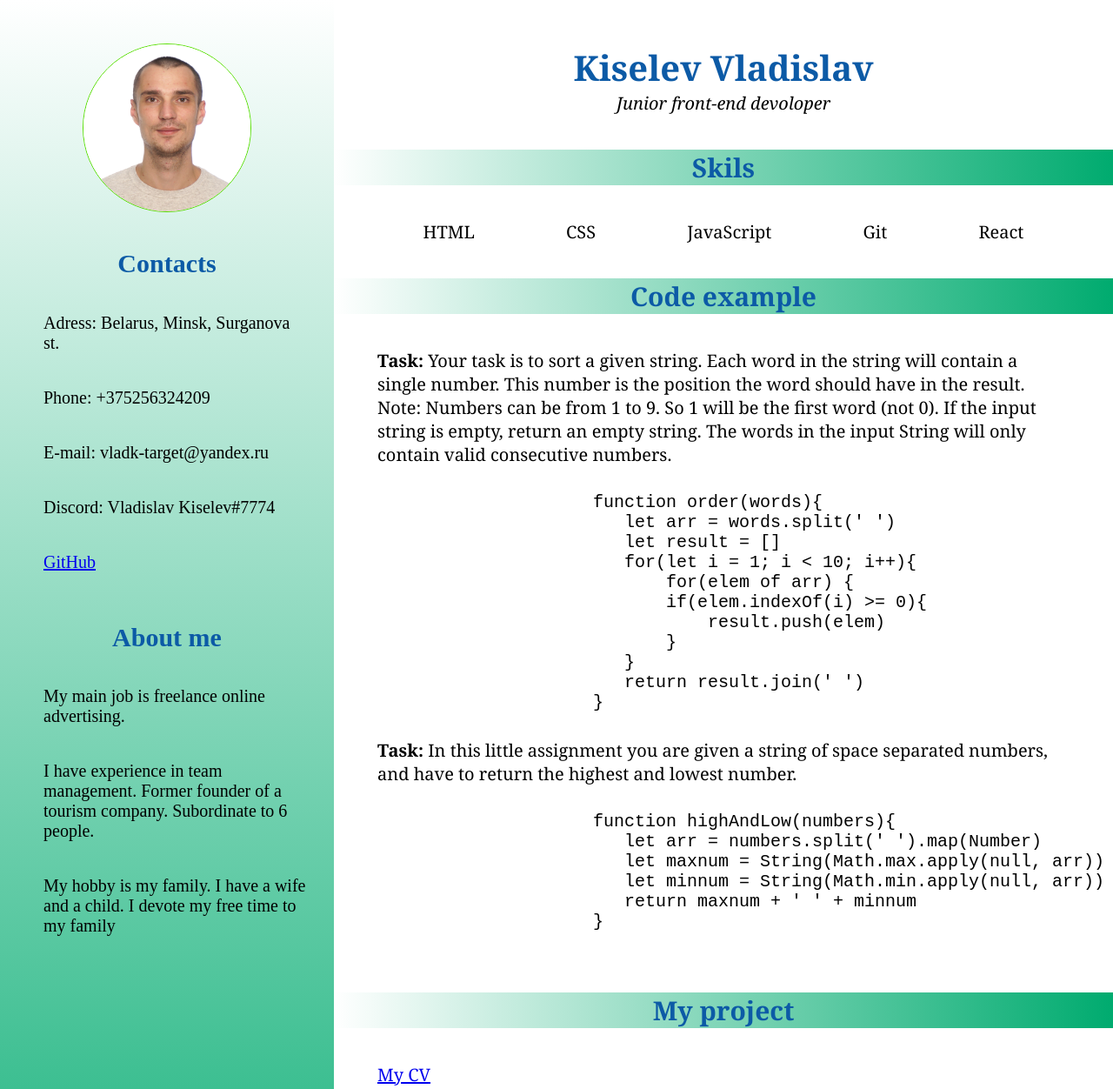
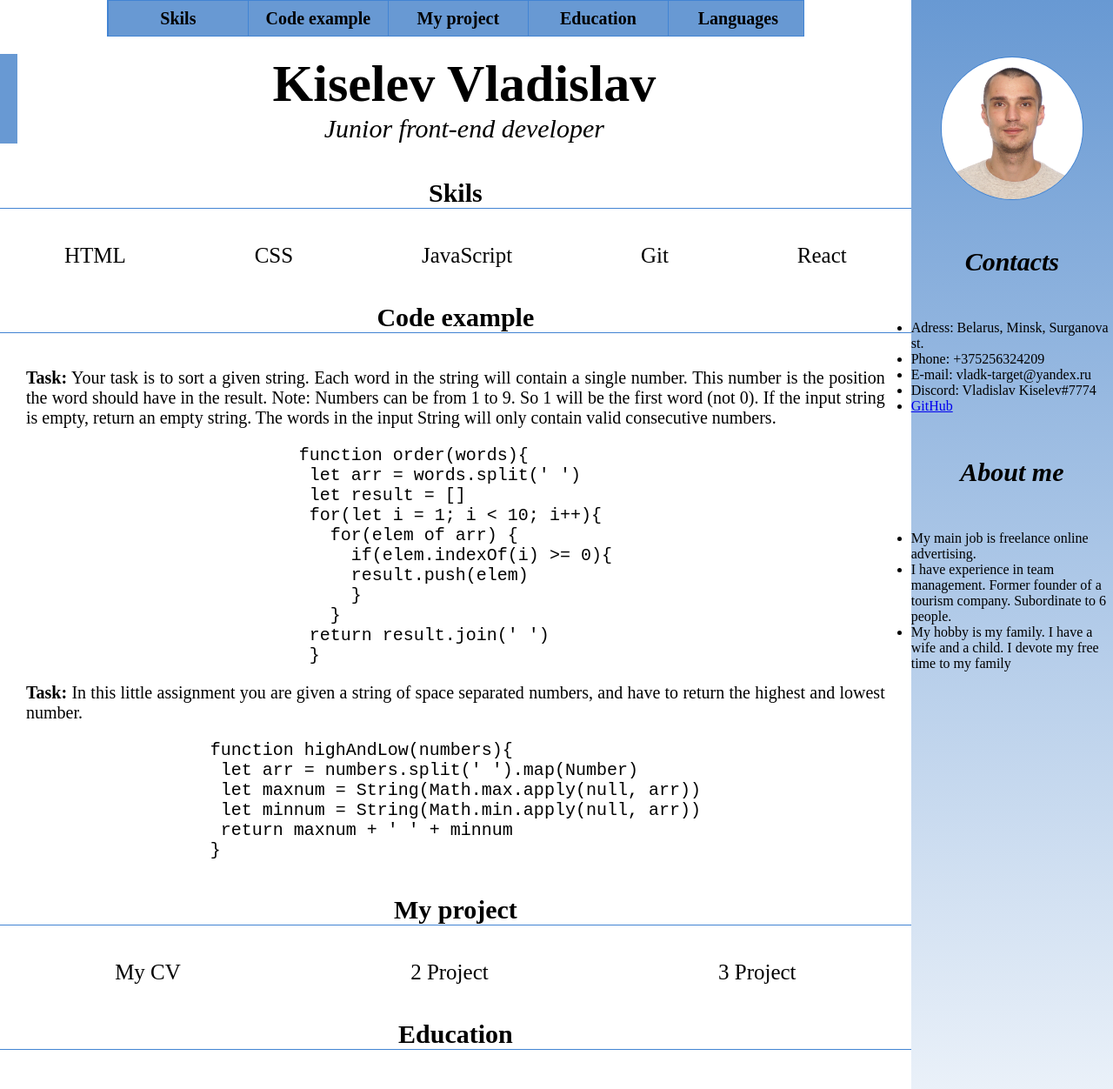
Before and after one commit to Kiselev-vladislav/rsschool-cv, a plain HTML site: page index.html in a window 1280 px wide. Shown: the top 1252 px of the page at 87% size. Drawn offline with Linux system fonts and the light colour scheme.

Commit message:
feat: new design

```diff
--- a/index.html
+++ b/index.html
@@ -8,11 +8,103 @@
     <title>Document</title>
 </head>
 <body>
+    <div class="wrapper">
     <header>
-        <section id='photo'>
-            <img src="My_photo.jpg" alt="My photo">
+        <nav>
+            <ul class='menu'>
+                <li><a class="buttonNav" href="#skil">Skils</a></li>
+                <li><a class="buttonNav" href="#code_example">Code example</a></li>
+                <li><a class="buttonNav" href="#project">My project</a></li>
+                <li><a class="buttonNav" href="#educ">Education</a></li>
+                <li><a class="buttonNav" href="#lang">Languages</a></li>
+            </ul>
+        </nav>
+        <section class="name">
+            <h1>Kiselev Vladislav</h1>
+            <p>Junior front-end developer</p>
         </section>
-        <section id=contacts>
+    </header>
+    <main>
+        <section class="mainSec" id="skil">
+            <h2>Skils</h2>
+            <ul id="skils">
+                <li>HTML</li>
+                <li>CSS</li>
+                <li>JavaScript</li>
+                <li>Git</li>
+                <li>React</li>
+            </ul>
+        </section>
+        <section id="code_example" сlass="mainSec">
+            <h2>Code example</h2>
+            <ul>
+                <li>
+                    <p class="task"> <span class='bold'>Task:</span> Your task is to sort a given string. Each word in the string will contain a single number. This number is the position the word should have in the result.
+
+                    Note: Numbers can be from 1 to 9. So 1 will be the first word (not 0).
+
+                    If the input string is empty, return an empty string. The words in the input String will only contain valid consecutive numbers. </p>
+
+                    <div class="code">
+                        <code>
+                            function order(words){<br>
+                            &nbsp;let arr = words.split(' ')<br>
+                            &nbsp;let result = []<br>
+                            &nbsp;for(let i = 1; i &lt 10; i++){<br>
+                                &nbsp;    &nbsp;for(elem of arr) {<br>
+                                    &nbsp;       &nbsp;     &nbsp;if(elem.indexOf(i) >= 0){<br>
+                                        &nbsp;        &nbsp;        &nbsp;result.push(elem)<br>
+                                        &nbsp;     &nbsp;   &nbsp;}<br>
+                                        &nbsp;   &nbsp;}<br>
+                                        &nbsp;return result.join(' ')<br>
+                                        &nbsp;}<br>
+                        </code>
+                    </div>
+                </li>
+                <li>
+                    <p class="task"> <span class='bold'>Task:</span> In this little assignment you are given a string of space separated numbers, and have to return the highest and lowest number.</p>
+                    <div class="code">
+                        <code class="code">
+                            function highAndLow(numbers){<br>
+                                &nbsp;let arr = numbers.split(' ').map(Number)<br>
+                                &nbsp;let maxnum = String(Math.max.apply(null, arr))<br>
+                                &nbsp;let minnum = String(Math.min.apply(null, arr))<br>
+                                &nbsp;return maxnum + ' ' + minnum<br>
+                            }
+                        </code>
+                    </div>
+                </li>
+            </ul>
+        </section>
+        <section сlass="mainSec" id="project">
+            <h2>My project</h2>
+            <ul id="my_project" >
+                <li><a class="project" href="https://github.com/Kiselev-vladislav/rsschool-cv/tree/gh-pages" target="_blank" >My CV</a></li>
+                <li><a class="project" target="_blank" href="" target="_blank" >2 Project</a></li>
+                <li><a class="project" target="_blank" href="" target="_blank" >3 Project</a></li>
+
+            </ul>
+        </section>
+        <section сlass="mainSec" id="educ">
+            <h2>Education</h2>
+            <ul id="education">
+                <li>RS School</li>
+            </ul>
+        </section>
+        <section сlass="mainSec" id="lang">
+            <h2>Languages</h2>
+            <ul id="languages">
+                <li>Russian</li>
+                <li>English (A2)</li>
+            </ul>
+        </section>
+    </main>
+</div>
+    <aside>
+        <section class="photoSec">
+            <img id="photo" src="My_photo.jpg" alt="My photo">
+        </section>
+        <section id='contacts' class="asideSec">
             <h3>Contacts</h3>
             <ul id='ul_contacts'>
                 <li>Adress: Belarus, Minsk, Surganova st.</li>
@@ -22,7 +114,7 @@
                 <li><a href="https://github.com/Kiselev-vladislav?tab=repositories">GitHub</a></li>
             </ul>
         </section>
-        <section id="about me">
+        <section id="about_me" class="asideSec" >
             <h3>About me</h3>
             <ul>
                 <li>My main job is freelance online advertising.</li>
@@ -30,78 +122,9 @@
                 <li>My hobby is my family. I have a wife and a child. I devote my free time to my family</li>
             </ul>
         </section>
-    </header>
-    <main>
-        <section id='name'>
-        <h1>Kiselev Vladislav</h1>
-        <p>Junior front-end devoloper</p>
-        </section>
-        <section id="skils">
-            <h2>Skils</h2>
-            <ul>
-                <li>HTML</li>
-                <li>CSS</li>
-                <li>JavaScript</li>
-                <li>Git</li>
-                <li>React</li>
-            </ul>
-        </section>
-        <section id="code_example">
-            <h2>Code example</h2>
-            <ul>
-                <li>
-                    <p> <span class='bold'>Task:</span> Your task is to sort a given string. Each word in the string will contain a single number. This number is the position the word should have in the result.
+    </aside>
+    <footer>
 
-                    Note: Numbers can be from 1 to 9. So 1 will be the first word (not 0).
-
-                    If the input string is empty, return an empty string. The words in the input String will only contain valid consecutive numbers. </p>
-
-                    <div class="code">
-                            <pre>function order(words){ <br></pre>
-                            <pre>   let arr = words.split(' ')</pre>
-                            <pre>   let result = [] <br></pre>
-                            <pre>   for(let i = 1; i < 10; i++){</pre>
-                            <pre>       for(elem of arr) {</pre>
-                            <pre>       if(elem.indexOf(i) >= 0){</pre>
-                            <pre>           result.push(elem)</pre>
-                            <pre>       }</pre>
-                            <pre>   }</pre>
-                            <pre>   return result.join(' ')</pre>
-                            <pre>}</pre>
-                    </div>
-                </li>
-                <li>
-                    <p> <span class='bold'>Task:</span> In this little assignment you are given a string of space separated numbers, and have to return the highest and lowest number.</p>
-                    <div class="code">
-                            <pre>function highAndLow(numbers){</pre>
-                            <pre>   let arr = numbers.split(' ').map(Number)</pre>
-                            <pre>   let maxnum = String(Math.max.apply(null, arr))</pre>
-                            <pre>   let minnum = String(Math.min.apply(null, arr))</pre>
-                            <pre>   return maxnum + ' ' + minnum</pre>
-                            <pre>}</pre>
-                    </div>
-                </li>
-            </ul>
-        </section>
-        <section id="my_project">
-            <h2>My project</h2>
-            <ul>
-                <li><a href="https://github.com/Kiselev-vladislav/rsschool-cv/tree/gh-pages">My CV</a></li>
-            </ul>
-        </section>
-        <section id="education">
-            <h2>Education</h2>
-            <ul>
-                <li>RS School</li>
-            </ul>
-        </section>
-        <section id="languages">
-            <h2>Languages</h2>
-            <ul>
-                <li>Russian</li>
-                <li>English (A2)</li>
-            </ul>
-        </section>
-    </main>
+    </footer>
 </body>
 </html>
--- a/style.css
+++ b/style.css
@@ -5,9 +5,144 @@
 
 body {
     display: flex;
+    flex-direction: row;
 }
 
-header {
+
+
+header main {
+    width: 70%;
+    display: flex;
+    flex-direction: column;
+}
+
+.menu{
+    border: 1px solid #4284D3;
+    display: flex;
+    width: 800px;
+    justify-content:space-between;
+    margin: 0 auto;
+    list-style-type: none;
+    font-size: 20px;
+    font-weight: bold;
+    background-color: #6899D3;
+
+}
+
+
+.name {
+    text-align: center;
+    margin: 20px 0;
+    font-size: 40px;
+    border-left: 20px solid #6899D3;
+}
+
+.name p {
+    font-style: italic;
+    font-size: 30px;
+}
+
+main h2 {
+    text-align: center;
+    font-size: 30px;
+    margin: 40px 0;
+    border-bottom: 1px solid #4284D3;
+}
+
+#skils, #my_project, #languages, #education{
+    display: flex;
+    justify-content: space-around;
+    list-style-type: none;
+    font-size: 25px;
+}
+
+.bold {
+    font-weight: bold;
+}
+
+.task{
+    margin: 20px 30px 20px 30px;
+    word-wrap: normal;
+    text-align: justify;
+    font-size: 20px;
+}
+
+.code {
+    display: flex;
+    justify-content: center;
+    font-size: 20px;
+    font-family: monospace;
+}
+
+.project {
+    text-decoration: none;
+    color: black
+}
+
+.project:hover {
+    font-style: italic;
+}
+
+.project:focus {
+    color: #4284D3;
+}
+
+.wrapper {
+    margin-bottom: 40px;
+}
+
+aside{
+    width: 50%;
+    background: linear-gradient(to top, white, #6899D3);
+}
+
+.asideSec h3 {
+    text-align: center;
+    margin: 50px 0;
+    font-size: 30px;
+    font-style: italic;
+}
+
+#photo {
+    width: 70%;
+    height: 70%;
+    margin-top: 65px;
+    border-radius: 50%;
+    border: 1px solid #4284D3;
+}
+
+#photo:hover {
+    transform: scale(1.3);
+    border: 1px solid black;
+}
+
+.photoSec {
+    text-align: center;
+}
+
+
+.buttonNav {
+    text-decoration: none;
+    color: black;
+    width: 160px;
+    justify-content: center;
+    align-items: center;
+    display: flex;
+    height: 40px ;
+    border-left: #4284D3 1px solid;
+}
+
+.buttonNav:hover {
+    color: white;
+    font-size: 25px;
+}
+
+
+
+
+
+
+/* aside {
     width: 30%;
     background: linear-gradient(to top, #00AB6F, white);
 
@@ -41,13 +176,13 @@ h1, h2, h3{
 }
 
 
-header h3 {
+aside h3 {
     margin-top: 10%;
     margin-bottom: 5%;
     font-size: 30px;
 }
 
-header ul li {
+aside ul li {
     font-size: 20px;
     padding: 20px;
     margin-left: 30px;
@@ -89,9 +224,9 @@ main {
     font-size: 20px;
 }
 
-.code{
-    width: 300px;
-    text-align:left;
+.code {
+    width: 600px;
+
 }
 
 #code_example {
@@ -103,6 +238,7 @@ main {
 .code {
     margin: 20px auto;
     padding: 10px 20px;
+    justify-content: center;
 }
 
 .bold {
@@ -124,3 +260,8 @@ main ul li{
 #languages {
     margin-bottom: 70px;
 }
+
+code {
+    font-family: 'Courier New', Courier, monospace;
+    margin: 0 auto;
+} */
```
